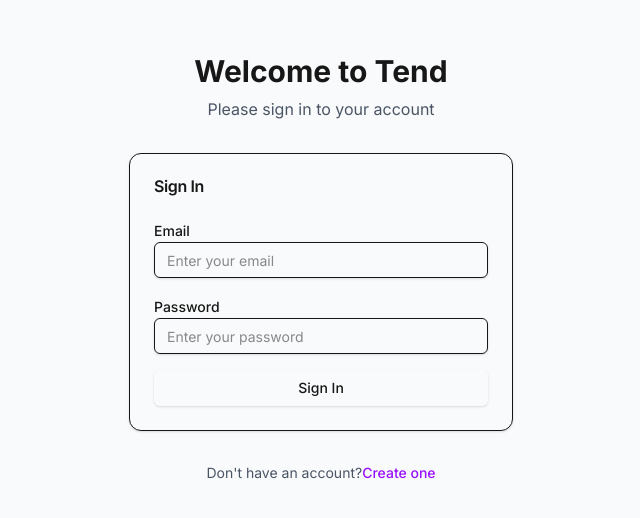
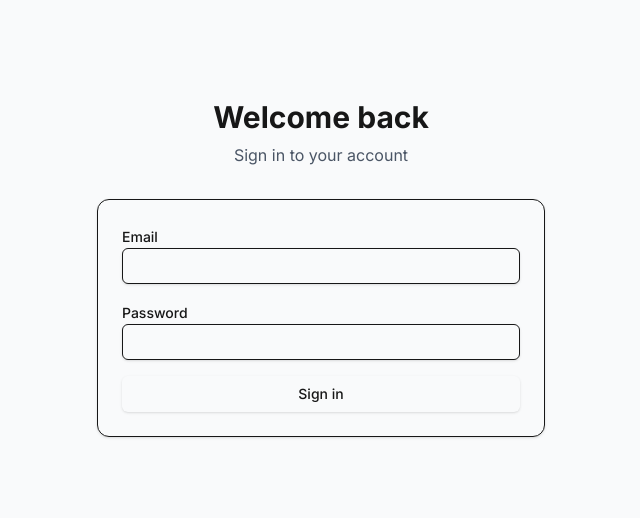
Before and after one commit to openn02/Tend, a Next.js app in the folder frontend/: page /login in a window 1280 px wide. Shown: the part 132-650 px from the top of the page, without its empty margins (319-959 px from the left). Built offline with nearby package versions, Linux system fonts and the light colour scheme.

Commit message:
refactor: simplify login flow by removing consent check

```diff
--- a/frontend/src/app/login/page.tsx
+++ b/frontend/src/app/login/page.tsx
@@ -3,16 +3,16 @@
 import { useState } from 'react';
 import { useRouter } from 'next/navigation';
 import { Button } from "../../components/ui/button";
-import { Input } from "../../components/ui/input";
 import { Card, CardContent, CardHeader, CardTitle } from "../../components/ui/card";
 import { Label } from "../../components/ui/label";
+import { Input } from "../../components/ui/input";
 import { toast } from "sonner";
 
 export default function LoginPage() {
   const router = useRouter();
+  const [loading, setLoading] = useState(false);
   const [email, setEmail] = useState('');
   const [password, setPassword] = useState('');
-  const [loading, setLoading] = useState(false);
 
   const handleSubmit = async (e: React.FormEvent) => {
     e.preventDefault();
@@ -22,70 +22,44 @@
       const response = await fetch(`${process.env.NEXT_PUBLIC_BACKEND_URL}/api/v1/auth/login`, {
         method: 'POST',
         headers: {
-          'Content-Type': 'application/x-www-form-urlencoded',
+          'Content-Type': 'application/json',
         },
-        body: new URLSearchParams({
-          username: email,
-          password: password,
+        body: JSON.stringify({
+          email,
+          password,
         }),
       });
 
       if (!response.ok) {
-        throw new Error('Login failed');
+        throw new Error('Invalid credentials');
       }
 
       const data = await response.json();
-      console.log('Login response:', data);
+      console.log('Login successful, storing token...');
 
       // Store the token in localStorage
       localStorage.setItem('token', data.access_token);
-      console.log('Token stored in localStorage');
 
       toast.success('Login successful!');
-      // Check if the user has completed onboarding
-      console.log('Fetching user data...');
-      const userResponse = await fetch(`${process.env.NEXT_PUBLIC_BACKEND_URL}/api/v1/users/me`, {
-        headers: {
-          'Authorization': `Bearer ${data.access_token}`
-        }
-      });
-
-      if (!userResponse.ok) {
-        console.error('Failed to fetch user data:', userResponse.status, userResponse.statusText);
-        throw new Error('Failed to fetch user data');
-      }
-
-      const userData = await userResponse.json();
-      console.log('User data:', userData);
-      console.log('Data consent given:', userData.data_consent_given);
-
-      if (userData.data_consent_given) {
-        console.log('User has given consent, redirecting to dashboard...');
-        router.push('/');
-      } else {
-        console.log('User has not given consent, redirecting to onboarding...');
-        router.push('/onboarding');
-      }
+      console.log('Redirecting to dashboard...');
+      router.push('/');
     } catch (error) {
-      toast.error('Login failed. Please check your credentials.');
+      toast.error('Invalid email or password');
     } finally {
       setLoading(false);
     }
   };
 
   return (
-    <div className="min-h-screen flex items-center justify-center bg-gray-50">
-      <div className="max-w-md w-full space-y-8 p-8">
+    <div className="min-h-screen flex items-center justify-center bg-gray-50 p-4">
+      <div className="max-w-md w-full space-y-8">
         <div className="text-center">
-          <h1 className="text-3xl font-bold">Welcome to Tend</h1>
-          <p className="mt-2 text-gray-600">Please sign in to your account</p>
+          <h1 className="text-3xl font-bold">Welcome back</h1>
+          <p className="mt-2 text-gray-600">Sign in to your account</p>
         </div>
 
         <Card>
-          <CardHeader>
-            <CardTitle>Sign In</CardTitle>
-          </CardHeader>
-          <CardContent>
+          <CardContent className="pt-6">
             <form onSubmit={handleSubmit} className="space-y-4">
               <div className="space-y-2">
                 <Label htmlFor="email">Email</Label>
@@ -95,7 +69,6 @@
                   value={email}
                   onChange={(e) => setEmail(e.target.value)}
                   required
-                  placeholder="Enter your email"
                 />
               </div>
 
@@ -107,7 +80,6 @@
                   value={password}
                   onChange={(e) => setPassword(e.target.value)}
                   required
-                  placeholder="Enter your password"
                 />
               </div>
 
@@ -116,18 +88,11 @@
                 className="w-full"
                 disabled={loading}
               >
-                {loading ? 'Signing in...' : 'Sign In'}
+                {loading ? 'Signing in...' : 'Sign in'}
               </Button>
             </form>
           </CardContent>
         </Card>
-
-        <div className="text-center text-sm text-gray-600 mt-4">
-          Don't have an account?
-          <a href="/register" className="font-medium text-purple-600 hover:text-purple-500">
-            Create one
-          </a>
-        </div>
       </div>
     </div>
   );
```
